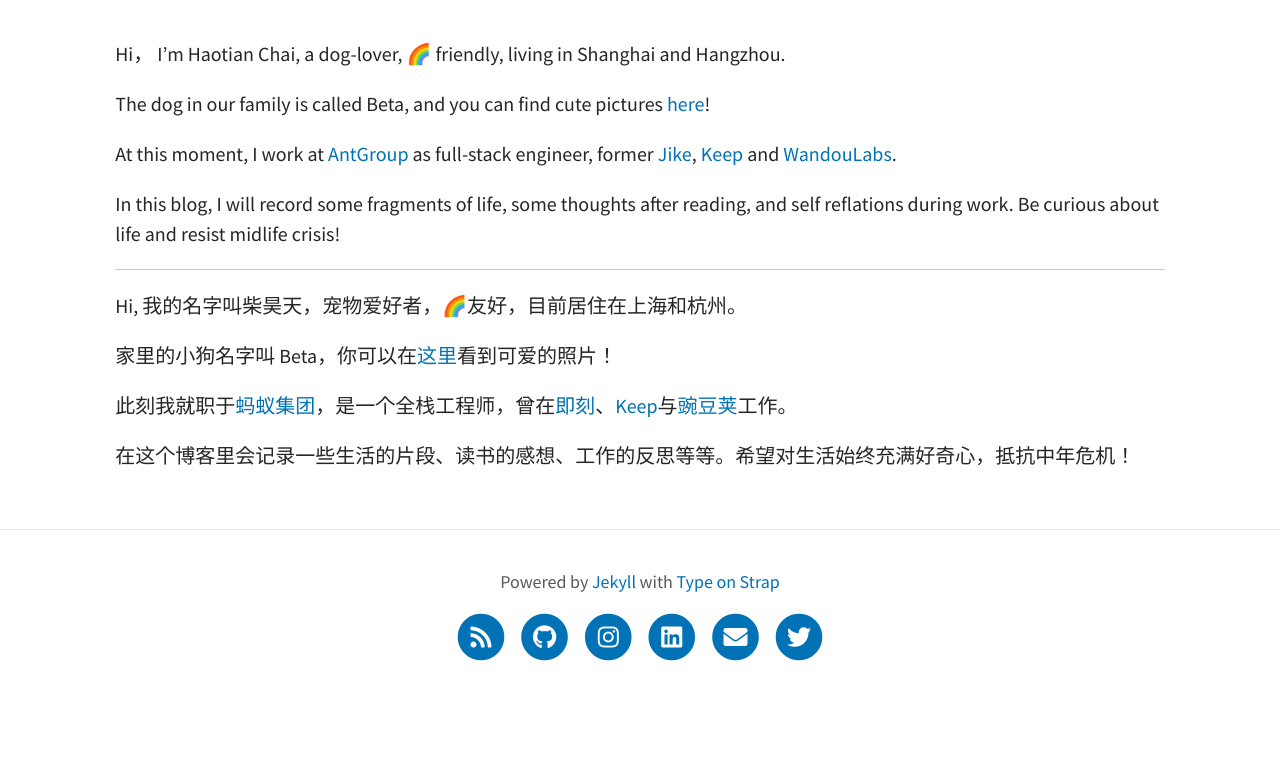
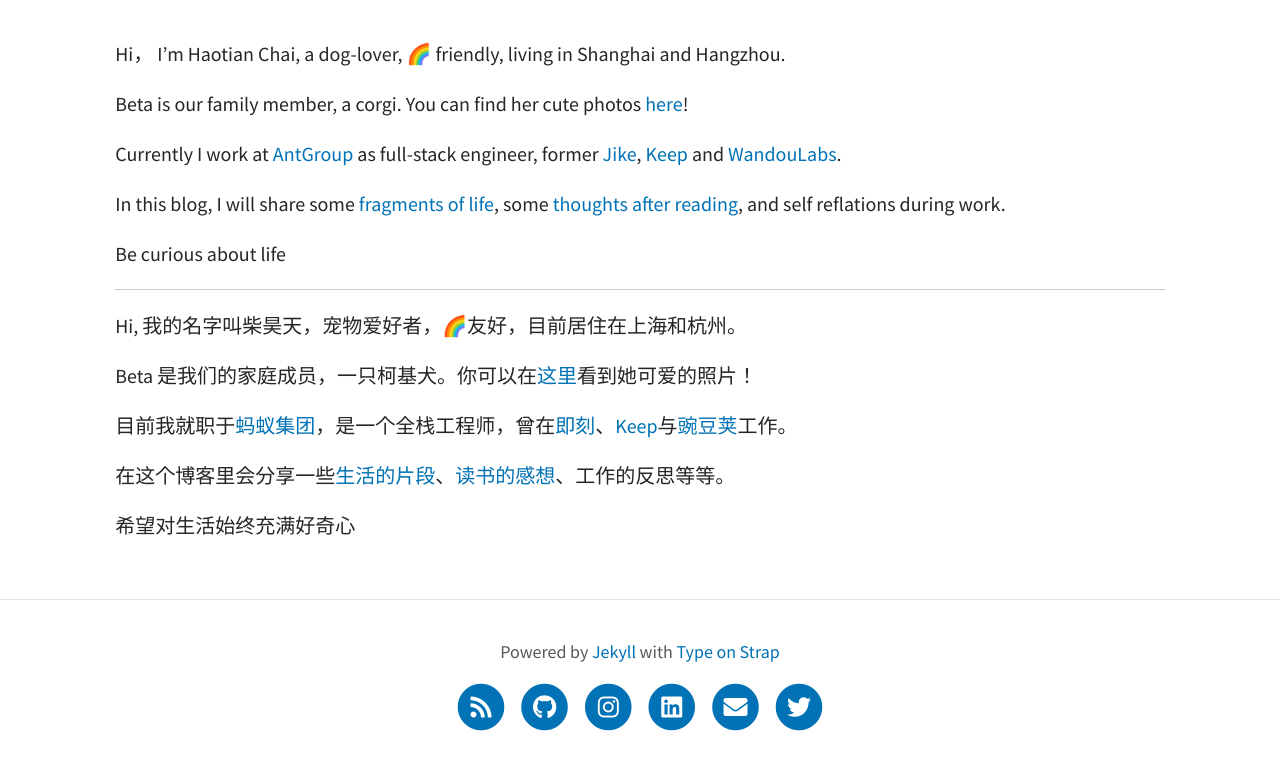
Before and after one commit to tiant167/tiant167.github.io, a Jekyll site: the page built from pages/about.md, in a window 1280 px wide. Shown: the part 290-1060 px from the top of the page. Built offline with Jekyll 4.4.1, drawn with Linux system fonts in a browser that asks for light colours; before the commit the page ends 990 px from its top, so only the background shows below that.

Commit message:
feat: update introduce message in about page

```diff
--- a/pages/about.md
+++ b/pages/about.md
@@ -7,16 +7,20 @@
 
 Hi， I'm Haotian Chai, a dog-lover, 🌈 friendly, living in Shanghai and Hangzhou.
 
-The dog in our family is called Beta, and you can find cute pictures [here](/beta/)!
+Beta is our family member, a corgi. You can find her cute photos [here](/beta/)!
 
-At this moment, I work at [AntGroup](https://www.antgroup.com/en) as full-stack engineer, former [Jike](https://okjike.com/), [Keep](https://www.keepkeep.com/) and [WandouLabs](https://www.wandoujia.com/).
+Currently I work at [AntGroup](https://www.antgroup.com/en) as full-stack engineer, former [Jike](https://okjike.com/), [Keep](https://www.keepkeep.com/) and [WandouLabs](https://www.wandoujia.com/).
 
-In this blog, I will record some fragments of life, some thoughts after reading, and self reflations during work. Be curious about life and resist midlife crisis!
+In this blog, I will share some [fragments of life](/tours/), some [thoughts after reading](/tags/#Reading+notes), and self reflations during work.
+
+Be curious about life
 <hr />
 Hi, 我的名字叫柴昊天，宠物爱好者，🌈友好，目前居住在上海和杭州。
 
-家里的小狗名字叫 Beta，你可以在[这里](/beta/)看到可爱的照片！
+Beta 是我们的家庭成员，一只柯基犬。你可以在[这里](/beta/)看到她可爱的照片！
 
-此刻我就职于[蚂蚁集团](https://www.antgroup.com/en)，是一个全栈工程师，曾在[即刻](https://okjike.com/)、[Keep](https://www.keepkeep.com/)与[豌豆荚](https://www.wandoujia.com/)工作。
+目前我就职于[蚂蚁集团](https://www.antgroup.com/en)，是一个全栈工程师，曾在[即刻](https://okjike.com/)、[Keep](https://www.keepkeep.com/)与[豌豆荚](https://www.wandoujia.com/)工作。
 
-在这个博客里会记录一些生活的片段、读书的感想、工作的反思等等。希望对生活始终充满好奇心，抵抗中年危机！
+在这个博客里会分享一些[生活的片段](/tours/)、[读书的感想](/tags/#Reading+notes)、工作的反思等等。
+
+希望对生活始终充满好奇心
```
